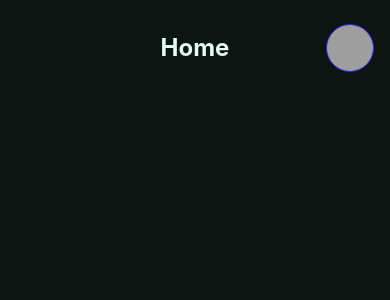
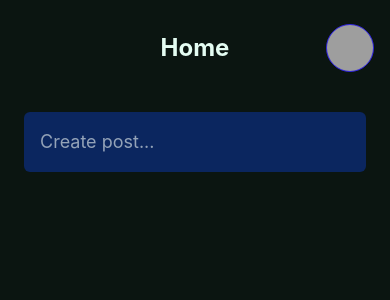
Before and after one commit to AtanasovCode/usermanagement, a React Native app: screen /Home in a window 390 px wide. Shown: the top 300 px of the page. Built offline with nearby package versions, Linux system fonts and the light colour scheme; grey boxes are pictures that could not be loaded.

Commit message:
added create post button

```diff
--- a/components/Homepage.jsx
+++ b/components/Homepage.jsx
@@ -3,7 +3,9 @@ import {
     View,
     Text,
     Image,
+    ScrollView,
 } from "react-native";
+import { SafeAreaView } from "react-native-safe-area-context";
 import { useStore } from "../useStore";
 import { TouchableOpacity } from "react-native";
 
@@ -13,7 +15,7 @@ const Homepage = ({ navigation }) => {
     const username = useStore((state) => state.username);
 
     return (
-        <View className="flex-1 bg-background py-8">
+        <SafeAreaView className="flex-1 bg-background py-8">
             <View className="mb-12 items-center justify-center flex-row">
                 <Text className="font-bold text-2xl text-center text-text">Home</Text>
                 <TouchableOpacity
@@ -28,7 +30,16 @@ const Homepage = ({ navigation }) => {
                     </View>
                 </TouchableOpacity>
             </View>
-        </View>
+            <ScrollView className="flex-1 px-6">
+                <TouchableOpacity
+                    onPress={() => navigation.navigate("Create")}
+                >
+                    <View className="p-4 bg-secondary rounded-md mb-6">
+                        <Text className="text-slate-400 text-lg">Create post...</Text>
+                    </View>
+                </TouchableOpacity>
+            </ScrollView>
+        </SafeAreaView>
     );
 }
 
```
